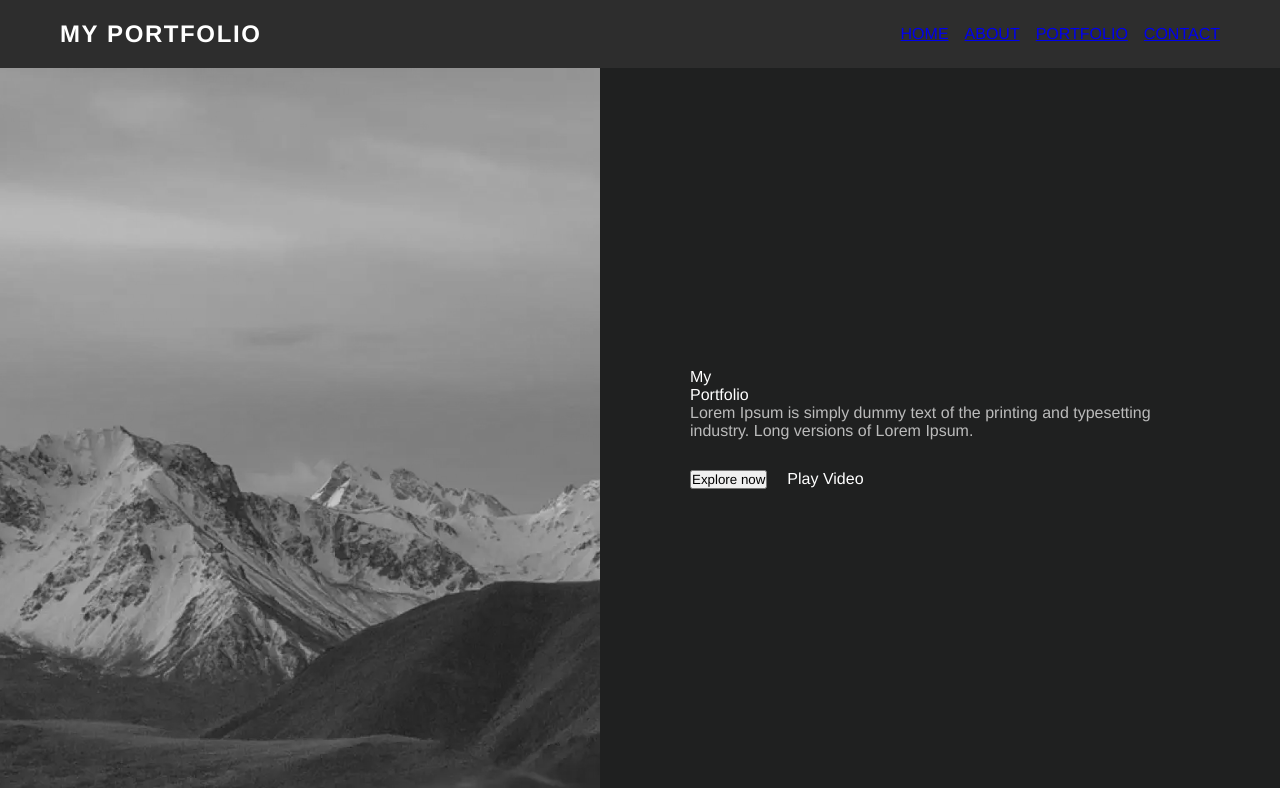
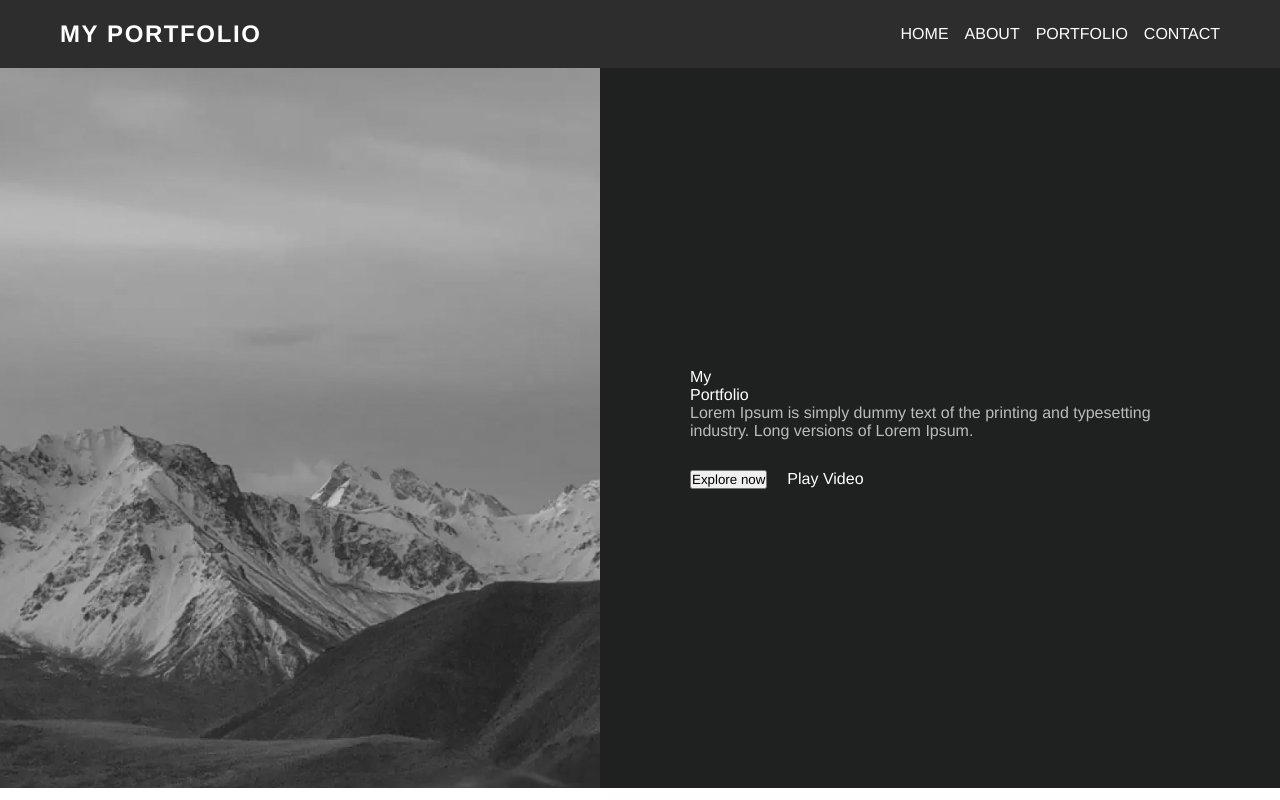
Before and after one commit to rumsan12/personal-portfolio, a Next.js app: page / in a window 1280 px wide. Built offline with nearby package versions, Linux system fonts and the light colour scheme.

Commit message:
navbar colour changed

```diff
--- a/src/components/layout/navbar/style.css
+++ b/src/components/layout/navbar/style.css
@@ -19,8 +19,17 @@
     gap: 1rem;
     text-transform: uppercase;
     background-color: #2d2d2d;
-    color: white ;
+    color: white;
+}
 
+.nav-links a{
+  text-decoration: none;
+  color: white;
+  transition: color 0.3 ease;
+}
+
+.nav-links a:hover{
+  color:#f0c674;
 }
   .hamburger {
     display: none;
```
